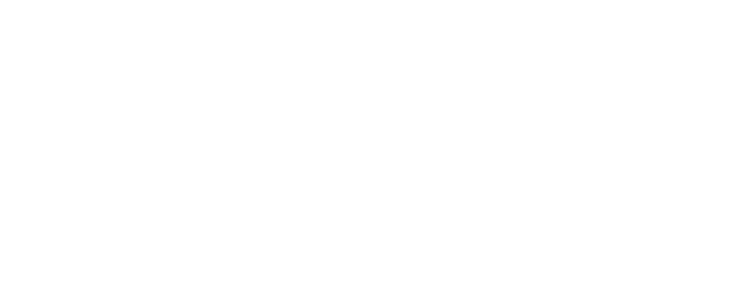
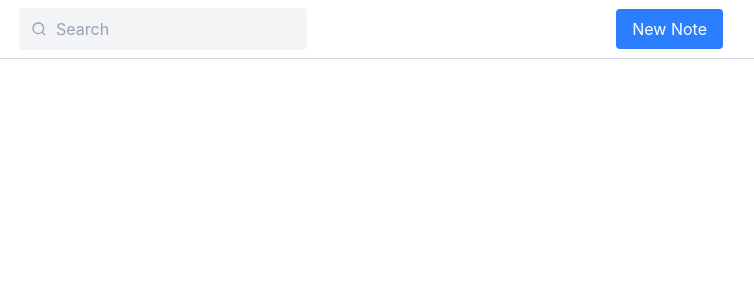
Before and after one commit to IhorAbovian/react-notes-app, a React (Vite) app: page / in a window 1280 px wide. Shown: the top 300 px of the page, without its empty margins (269-1023 px from the left). Built offline with nearby package versions, Linux system fonts and the light colour scheme.

Commit message:
feat: add Header component with search functionality

```diff
--- a/src/App.tsx
+++ b/src/App.tsx
@@ -1,13 +1,11 @@
-
+import Header from "./components/Header/Header";
 
 function App() {
-
-
   return (
-    <>
-
-    </>
-  )
+    <div>
+      <Header />
+    </div>
+  );
 }
 
-export default App
+export default App;
--- /dev/null
+++ b/src/components/Header/Header.tsx
@@ -0,0 +1,36 @@
+const Header = () => {
+  return (
+    <header className="header border-b-1 border-gray-300  p-2 flex items-center ">
+      <form className="w-full flex items-center justify-between">
+        <div className="relative inline-block ml-70">
+          <svg
+            xmlns="http://www.w3.org/2000/svg"
+            viewBox="0 0 24 24"
+            fill="none"
+            stroke="currentColor"
+            strokeWidth="2"
+            className="pointer-events-none absolute left-3 top-1/2 h-4 w-4 -translate-y-1/2 text-gray-400"
+            aria-hidden="true"
+          >
+            <circle cx="11" cy="11" r="8" />
+            <path d="m21 21-4.3-4.3" />
+          </svg>
+
+          <input
+            type="text"
+            placeholder="Search"
+            className="border rounded border-gray-100 bg-gray-100 py-2 pl-9 pr-4 placeholder:text-gray-400 w-72 focus:outline-none"
+          />
+        </div>
+        <button
+          type="submit"
+          className="px-4 py-2 bg-blue-500 text-white rounded mr-70 cursor-pointer"
+        >
+          New Note
+        </button>
+      </form>
+    </header>
+  );
+};
+
+export default Header;
```
